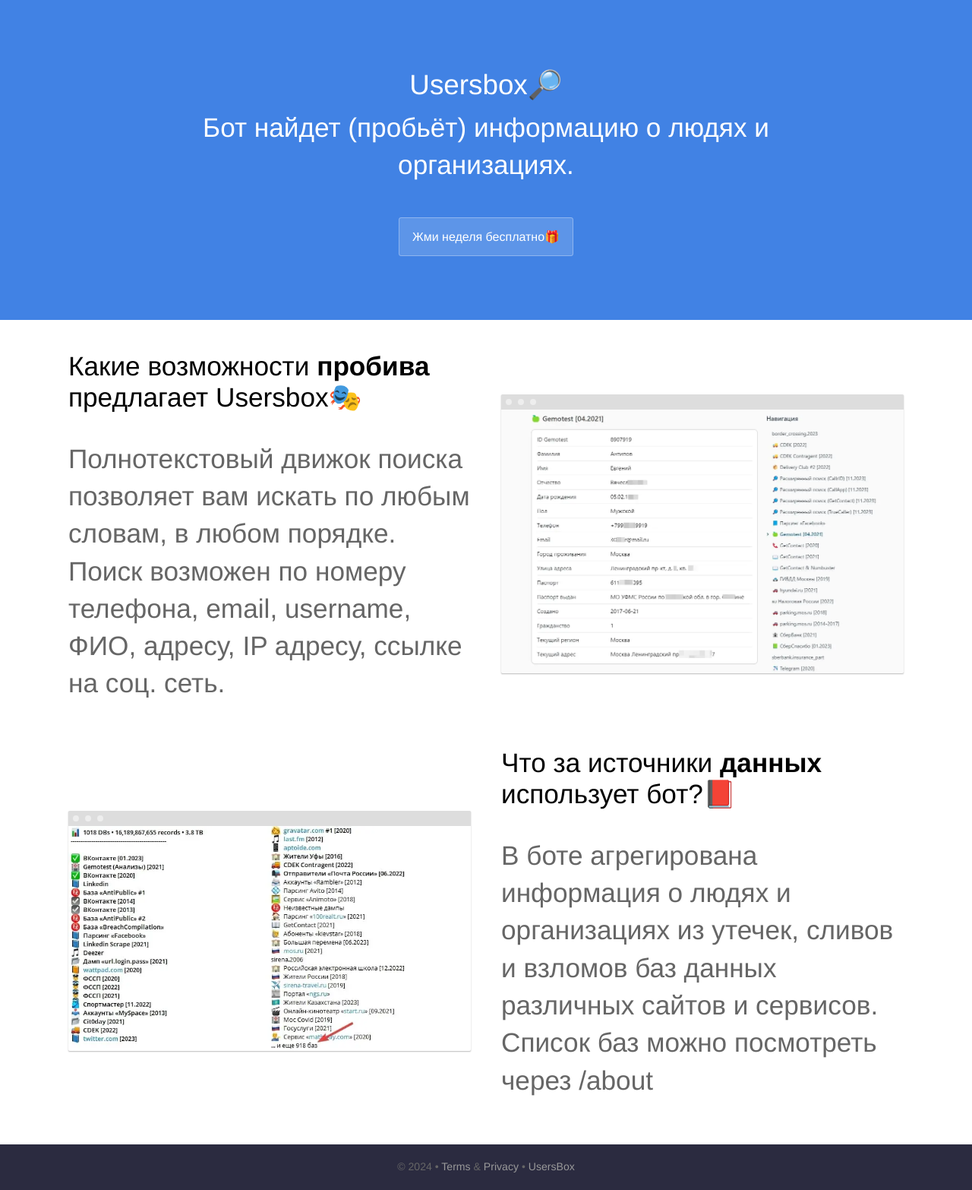
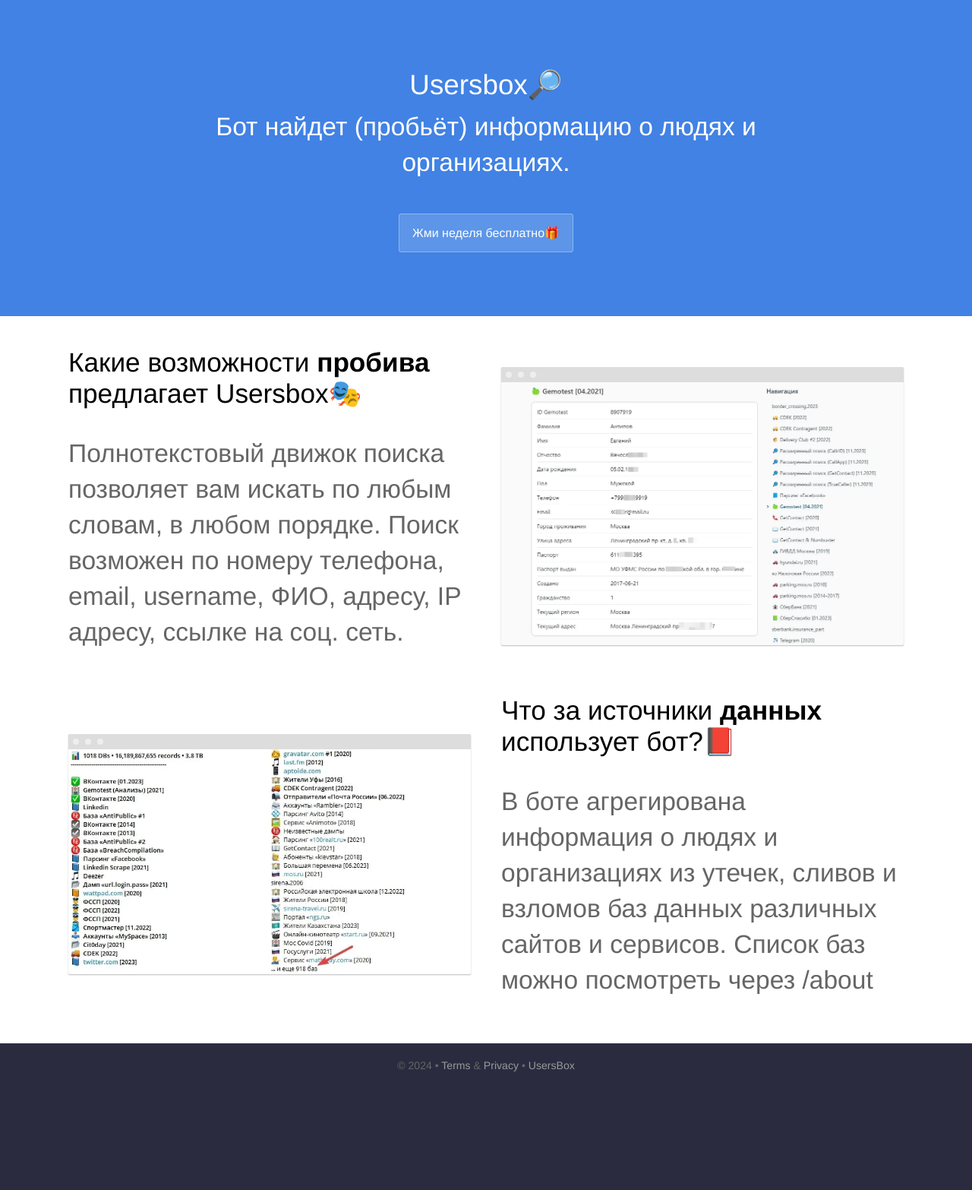
Before and after one commit to usersboxbot/usersboxbot.github.io, a Jekyll site: the page built from index.html, in a window 1280 px wide. Shown: the whole page at 76% size. Built offline with Jekyll 4.4.1, drawn with Linux system fonts in a browser that asks for light colours; after the commit the page ends 1433 px from its top, so only the background shows below that.

Commit message:
Update elements.scss

```diff
--- a/_sass/elements.scss
+++ b/_sass/elements.scss
@@ -46,7 +46,7 @@
 
 
 p, address {
-	font-size: 2.2em;
+	font-size: 2.1em;
 	color: #666;
 	margin-bottom: 20px;
 	font-weight: 300;
```
